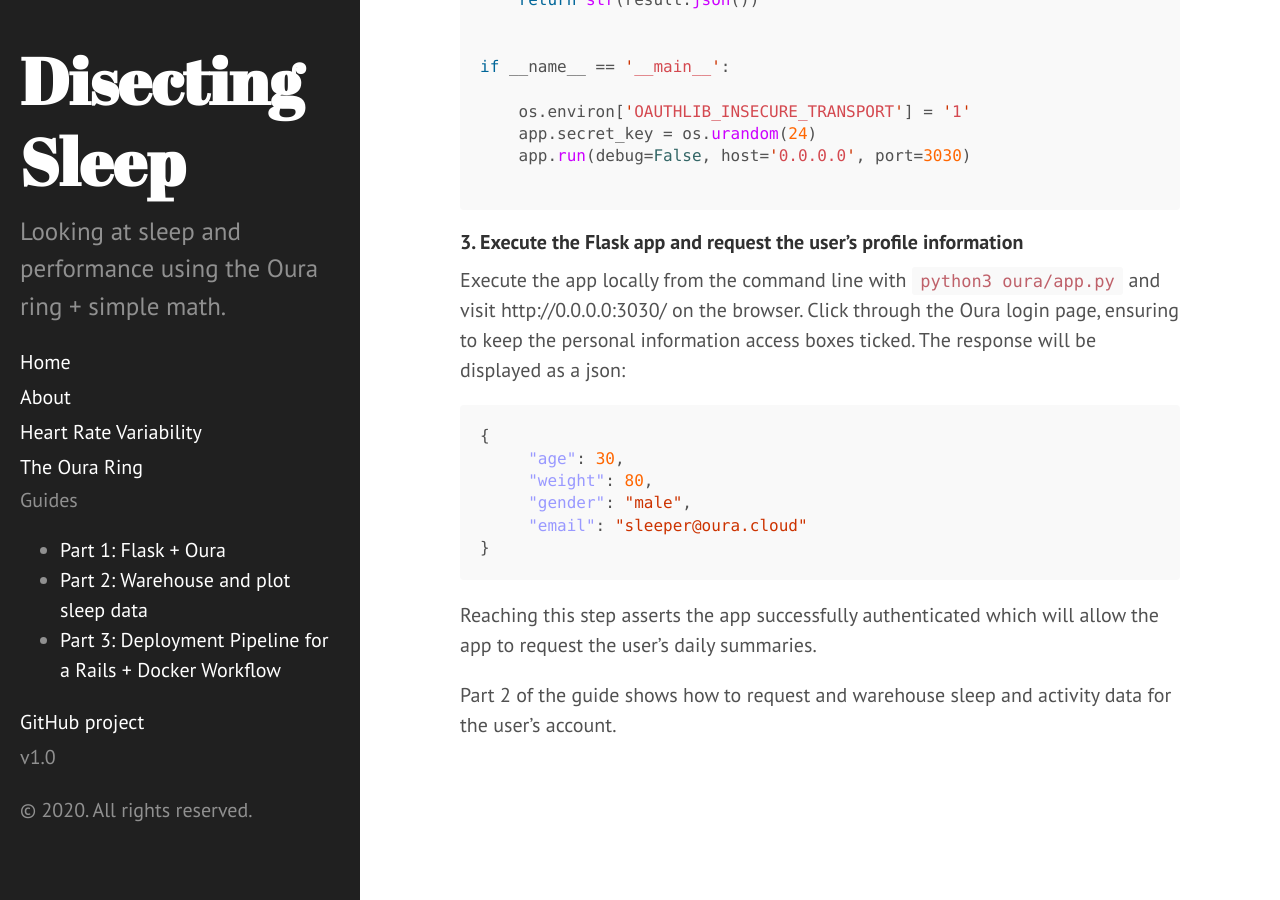
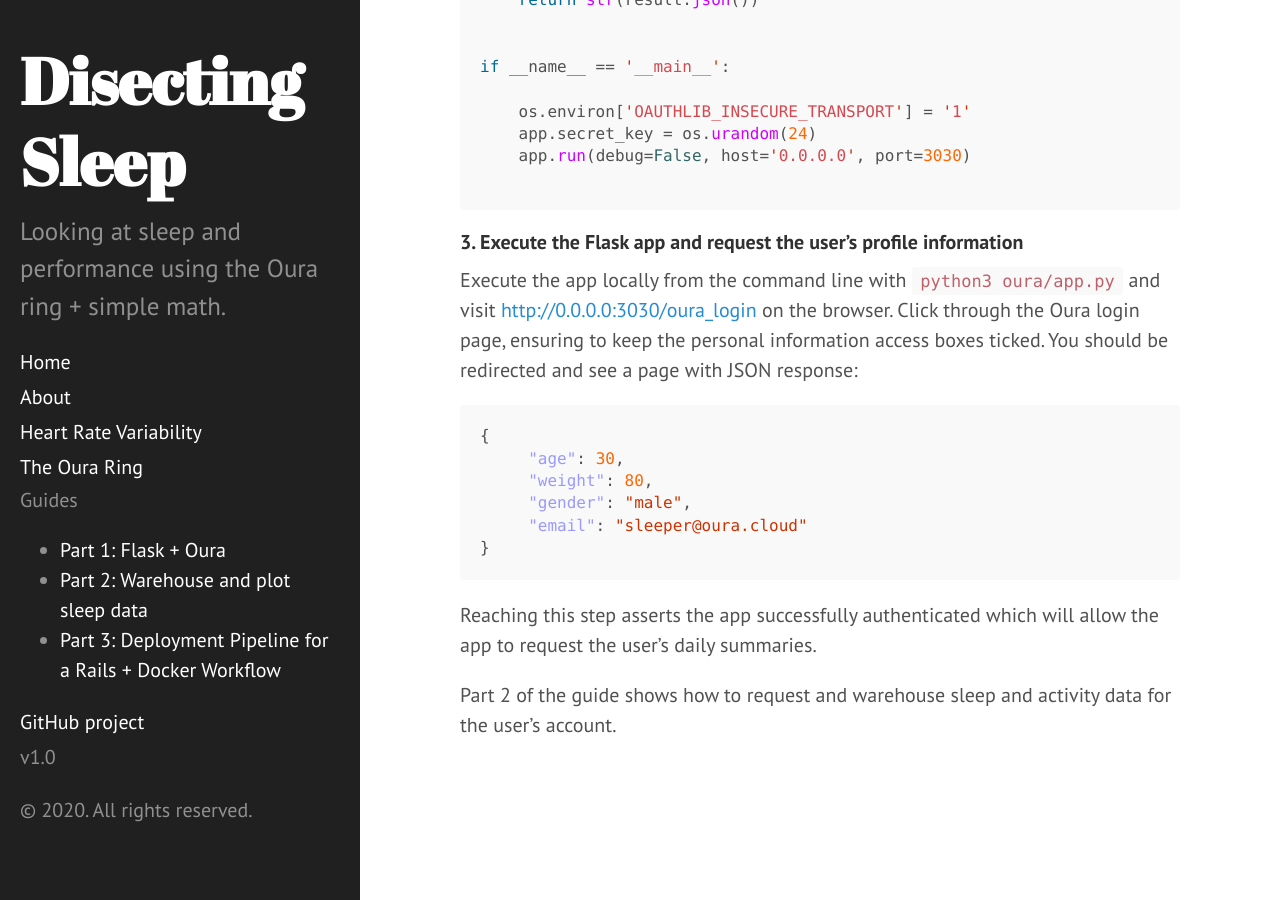
Before and after one commit to mindatasleep/oura, a Jekyll site: the page built from _posts/2019-10-09-oura-part-1.markdown, in a window 1280 px wide and 900 px high, scrolled down 4646 px. Built offline with Jekyll 4.4.1, drawn with Linux system fonts in a browser that asks for light colours; Markdown is read by kramdown in place of the engine named in the settings.

````diff
--- a/_posts/2019-10-09-oura-part-1.markdown
+++ b/_posts/2019-10-09-oura-part-1.markdown
@@ -116,7 +116,7 @@ if __name__ == '__main__':
 ```
 
 #### 3. Execute the Flask app and request the user's profile information
-Execute the app locally from the command line with `python3 oura/app.py` and visit http://0.0.0.0:3030/ on the browser. Click through the Oura login page, ensuring to keep the personal information access boxes ticked. The response will be displayed as a json:
+Execute the app locally from the command line with `python3 oura/app.py` and visit [http://0.0.0.0:3030/oura_login](http://0.0.0.0:3030/oura_login) on the browser. Click through the Oura login page, ensuring to keep the personal information access boxes ticked. You should be redirected and see a page with JSON response:
 
 ``` json
 {
````
Also changed, not shown: _posts/2020-01-01-oura-part-3.markdown (renamed from _posts/2020-01-30-oura-part-3.markdown).
